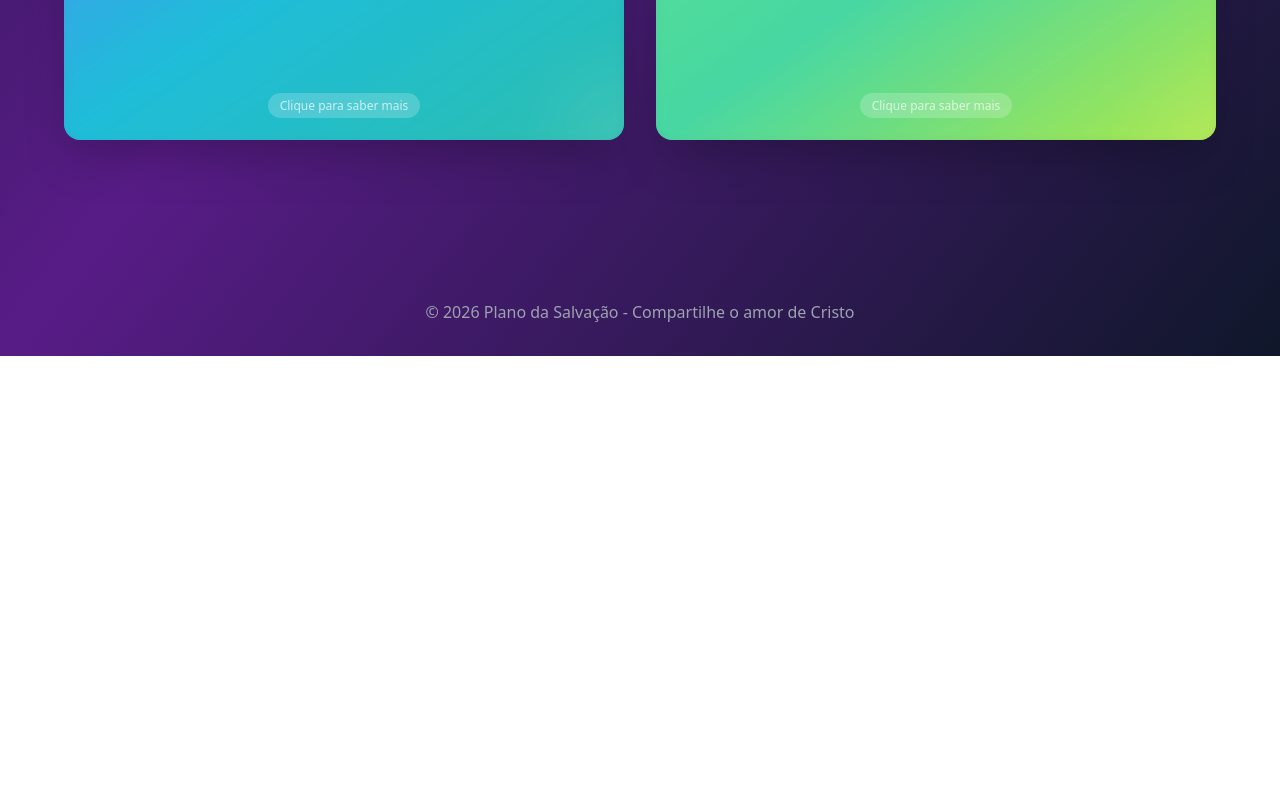
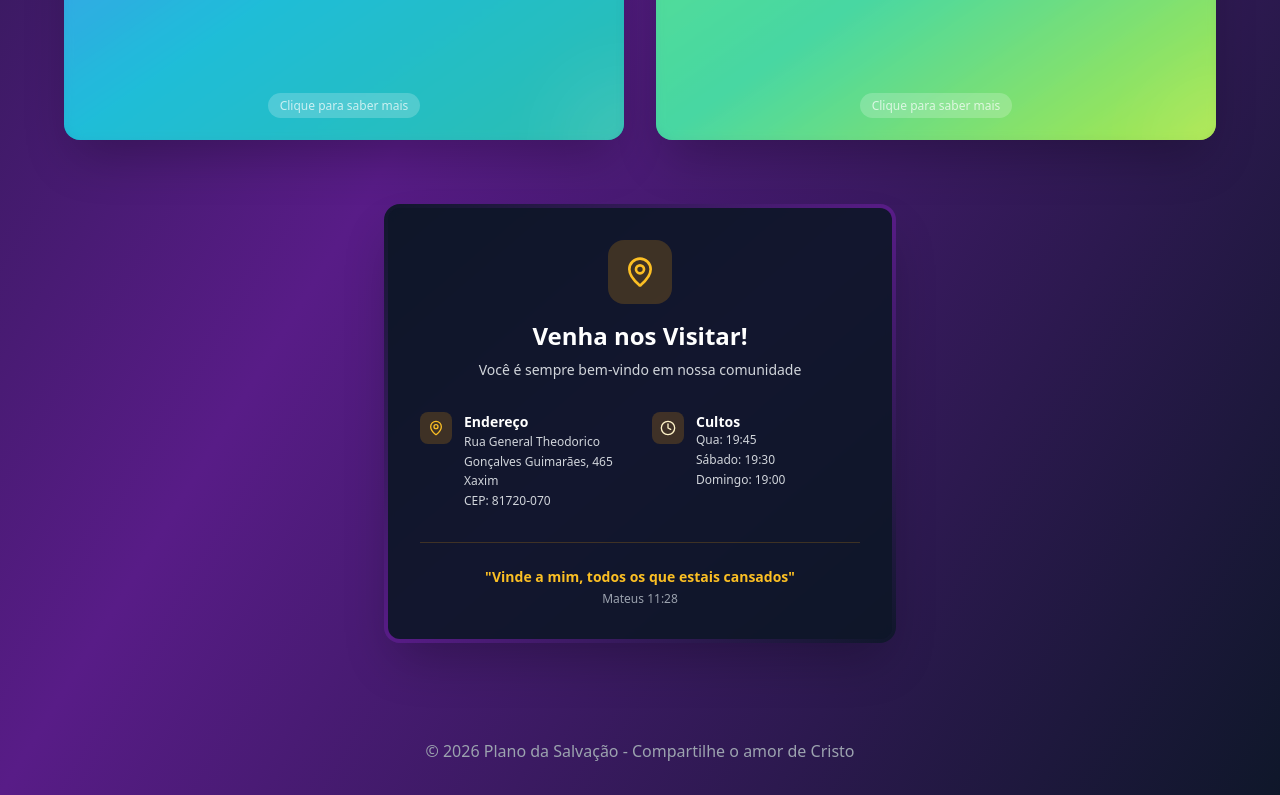
Before and after one commit to DevHelson344/Plan_salvation, a React (Vite) app: page / in a window 1280 px wide. Shown: the part 1296-2091 px from the top of the page. Before the commit the page ends 1652 px from the top, so only its background shows below. Built offline with nearby package versions, Linux system fonts and the light colour scheme.

Commit message:
fix: churc

```diff
--- a/src/App.tsx
+++ b/src/App.tsx
@@ -7,6 +7,7 @@ import {
   HandCoinsIcon,
 } from "lucide-react";
 import { VerseCard } from "./components/VerseCard";
+import { ChurchCard } from "./components/ChurchCard";
 
 function App() {
   const verses = [
@@ -84,7 +85,7 @@ function App() {
         </div>
       </section>
       <div className="flex justify-center mb-16">
-       {/* <ChurchCard />*/}
+       <ChurchCard />
       </div>
       <footer className="text-center py-8 text-gray-400">
         <p>© 2026 Plano da Salvação - Compartilhe o amor de Cristo</p>
```
